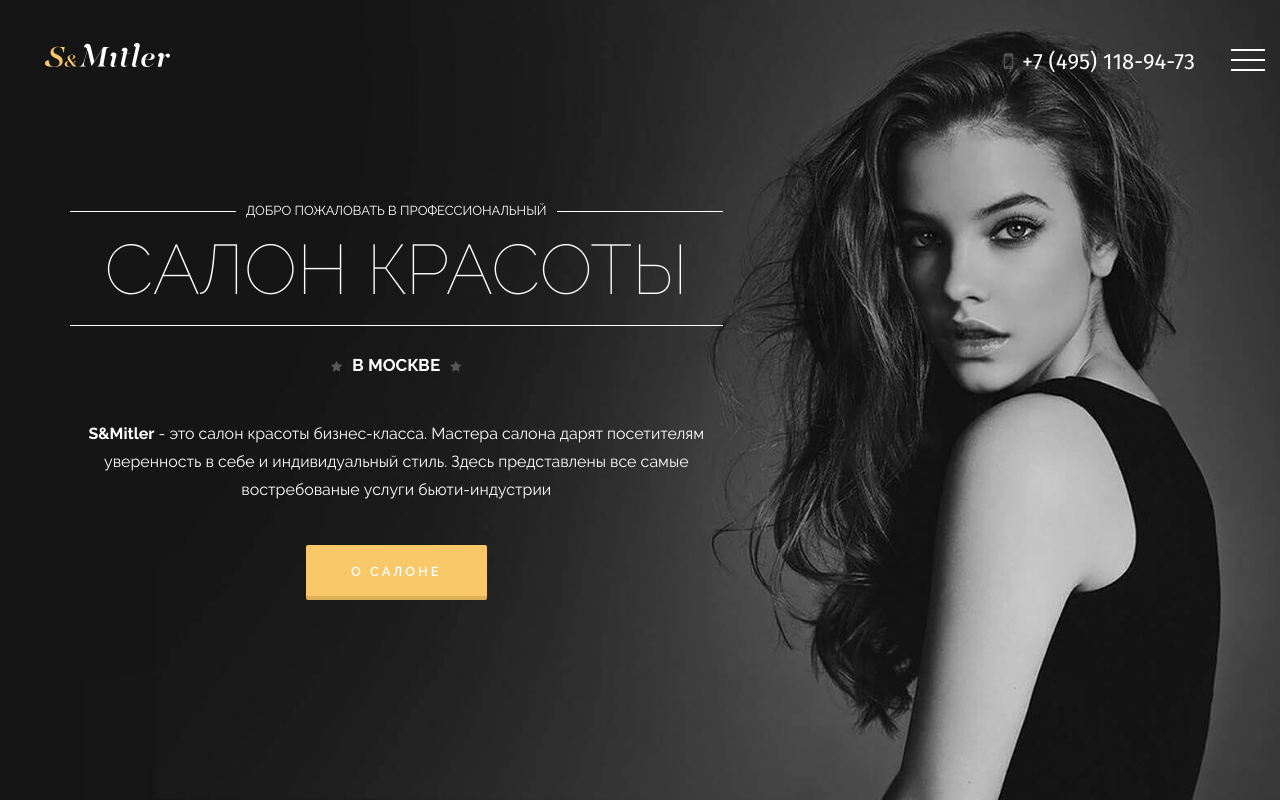
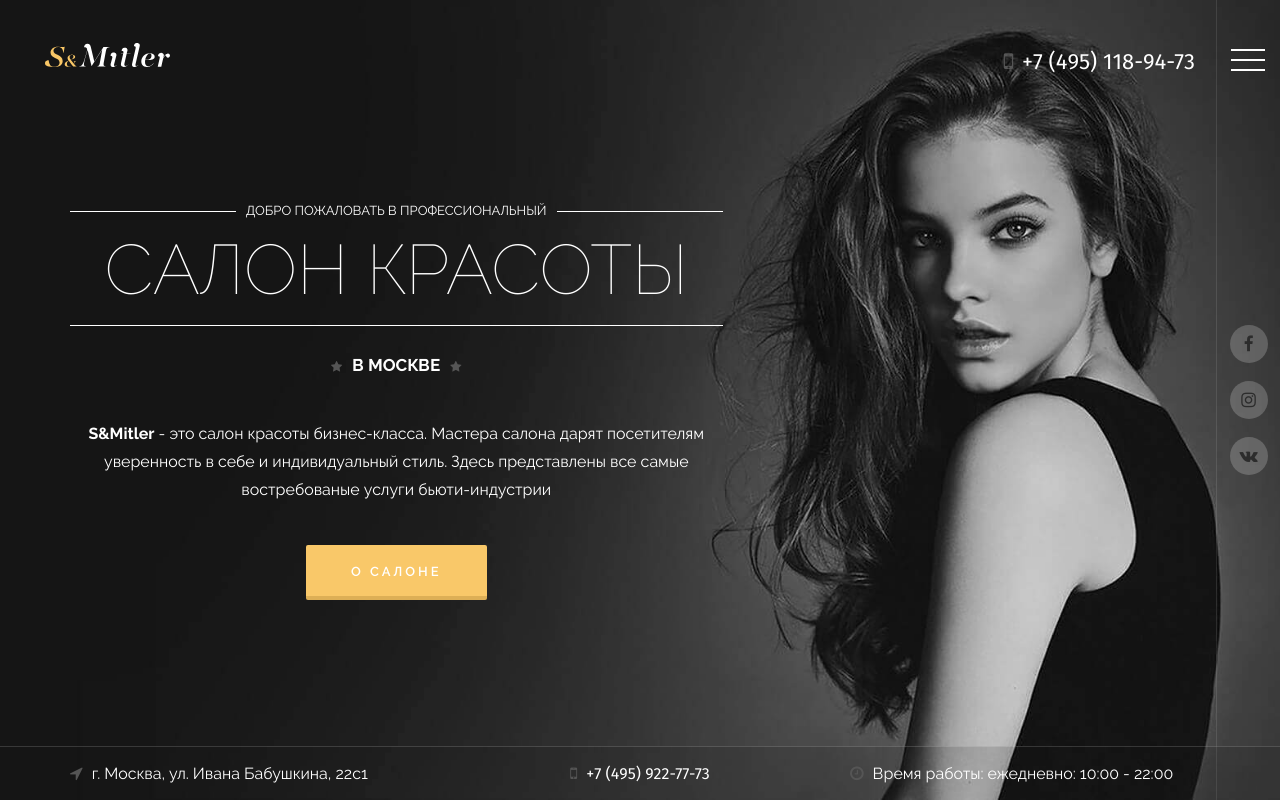
Before and after one commit to oleshonchar/beauty-salon, a website: page app/index.html in a window 1280 px wide. Drawn offline with Linux system fonts and the light colour scheme.

Commit message:
Header is finished

```diff
--- a/app/index.html
+++ b/app/index.html
@@ -80,8 +80,32 @@
 							</div>
 						</div>
 					</div>
+				</div>
 
+				<div class="header-social">
+					<nav class="soc">
+						<ul>
+							<li><a href="#"><i class="fa fa-facebook"></i></a></li>
+							<li><a href=""><i class="fa fa-instagram"></i></a></li>
+							<li><a href=""><i class="fa fa-vk"></i></a></li>
+						</ul>
+					</nav>
+				</div>
 
+				<div class="header-contacts">
+					<div class="container">
+						<div class="row">
+							<div class="col-md-4">
+								<i class="fa fa-location-arrow"></i> г. Москва, ул. Ивана Бабушкина, 22с1
+							</div>
+							<div class="col-md-4">
+								<div class="phone-h"><i class="fa fa-mobile"></i> +7 (495) 922-77-73</div>
+							</div>
+							<div class="col-md-4">
+								<i class="fa fa-clock-o"></i> Время работы: ежедневно: 10:00 - 22:00
+							</div>
+						</div>
+					</div>
 				</div>
 
 			</header>
--- a/app/sass/main.sass
+++ b/app/sass/main.sass
@@ -256,4 +256,51 @@ html.mm-opened
 				margin-left: 10px
 				margin-right: inherit
 
+.header-social
+	position: absolute
+	display: flex
+	right: 0
+	height: 100%
+	border-left: rgba(#fff, .1) 1px solid
+	top: 0
+	padding: 0 12.5px
+
+.soc
+	margin: auto
+	ul, li
+		margin: 0
+		padding: 0
+		list-style-type: none
+	a
+		color: #2c2c2c
+		font-size: 17px
+		display: block
+		background-color: rgba(#fff, .2)
+		height: 38px
+		width: 38px
+		text-align: center
+		margin: 18px 0
+		line-height: 38px
+		border-radius: 10em
+		transition: background-color .25s ease
+		&:hover
+			background-color: rgba(#fff, .4)
+
+.header-contacts
+	position: absolute
+	bottom: 0
+	left: 0
+	border-top: rgba(#fff, .15)	1px solid
+	padding: 12.5px 0
+	width: 100%
+	background-color: rgba(#151515, .15)
+	.fa
+		margin-right: 5px
+		color: #555
+	.phone-h
+		font-family: firasans, sans-serif
+		text-align: center
+
+
+
 @import "media" // Всегда в конце
```
Also changed, not shown: app/css/main.min.css.
